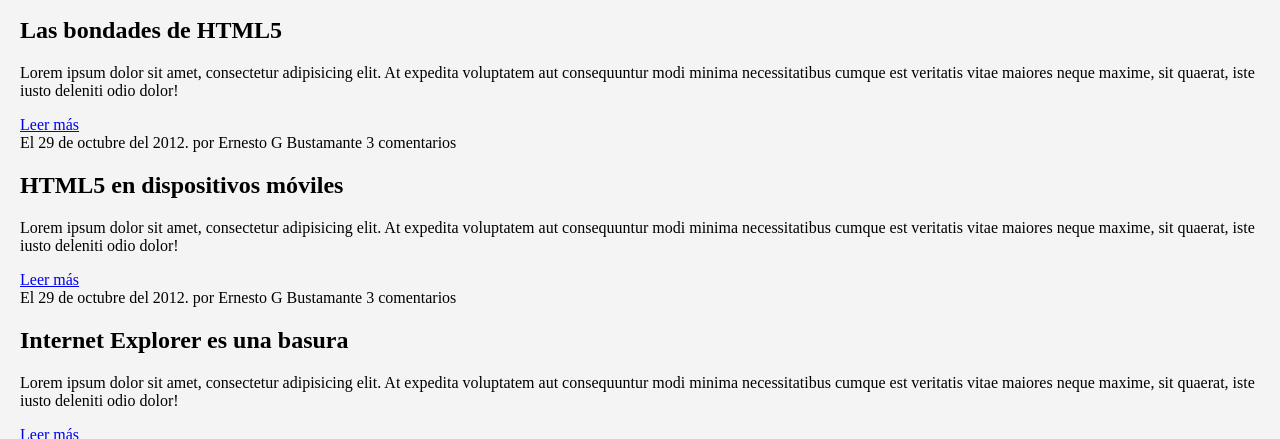
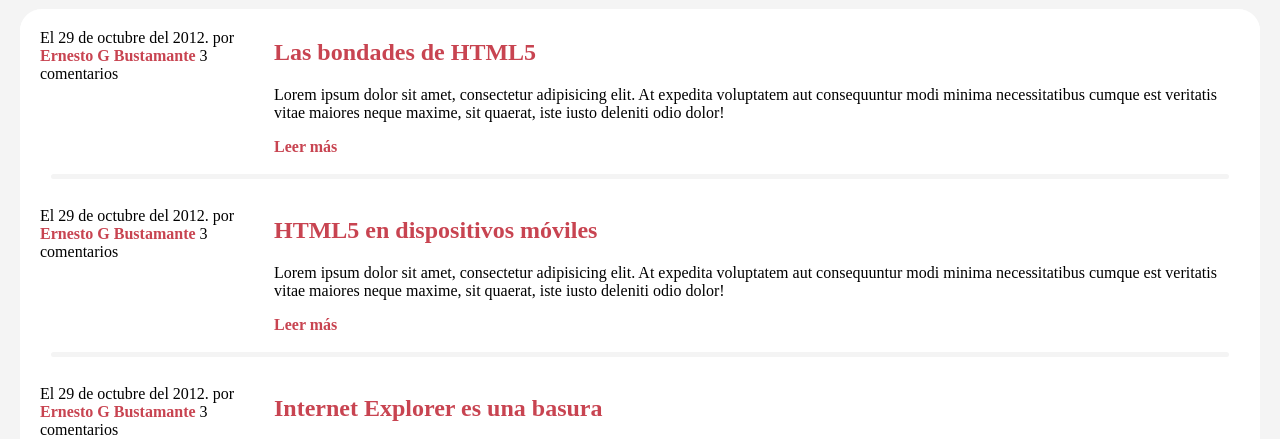
Before and after one commit to Armando101/GeneralWebSite, a plain HTML site: page index.html in a window 1280 px wide. Shown: the part 452-891 px from the top of the page. Drawn offline with Linux system fonts and the light colour scheme.

Commit message:
Maquetando el main content

```diff
--- a/assets/styles/styles.css
+++ b/assets/styles/styles.css
@@ -71,3 +71,45 @@ header nav ul .lastItem a {
 	color: #c84451;
 }
 /* Ending hero artcile */
+
+
+/* Beging content */
+.content {
+	background-color: white;
+	border-radius: 22px;
+}
+
+.article {
+	display: grid;
+	grid-template-columns: 20% 80%;
+	background-color: white;
+	padding: 10px;
+
+}
+
+.article__info {
+	padding: 10px 20px 0 10px;
+}
+
+.content hr {
+	width: 95%;
+	height: 5px;
+	background-color: #f4f4f4;
+	border: none;
+	border-radius: 5px;
+}
+
+.content .radius {
+	margin-top: 30px;
+	border-radius: 22px;
+}
+
+.article__info span, .article__content h2, .article__content a {
+	font-weight: 600;
+	color: #c84451;
+}
+
+.article__content a {
+	text-decoration: none;
+}
+/* Ending content */
--- a/index.html
+++ b/index.html
@@ -29,7 +29,7 @@
 		<img src="https://upload.wikimedia.org/wikipedia/commons/thumb/e/ea/Van_Gogh_-_Starry_Night_-_Google_Art_Project.jpg/1200px-Van_Gogh_-_Starry_Night_-_Google_Art_Project.jpg" alt="image hero">
 	</div>
 	<div class="content">
-		<article class="article">
+		<article class="article radius">
 			<div class="article__info">
 				El 29 de octubre del 2012.
 				por <span>Ernesto G Bustamante</span>
@@ -41,6 +41,7 @@
 				<a href="#">Leer más</a>
 			</div>
 		</article>
+		<hr>
 		<article class="article">
 			<div class="article__info">
 				El 29 de octubre del 2012.
@@ -53,6 +54,7 @@
 				<a href="#">Leer más</a>
 			</div>
 		</article>
+		<hr>
 		<article class="article">
 			<div class="article__info">
 				El 29 de octubre del 2012.
@@ -65,7 +67,8 @@
 				<a href="#">Leer más</a>
 			</div>
 		</article>
-		<article class="article">
+		<hr>
+		<article class="article radius">
 			<div class="article__info">
 				El 29 de octubre del 2012.
 				por <span>Ernesto G Bustamante</span>
```
